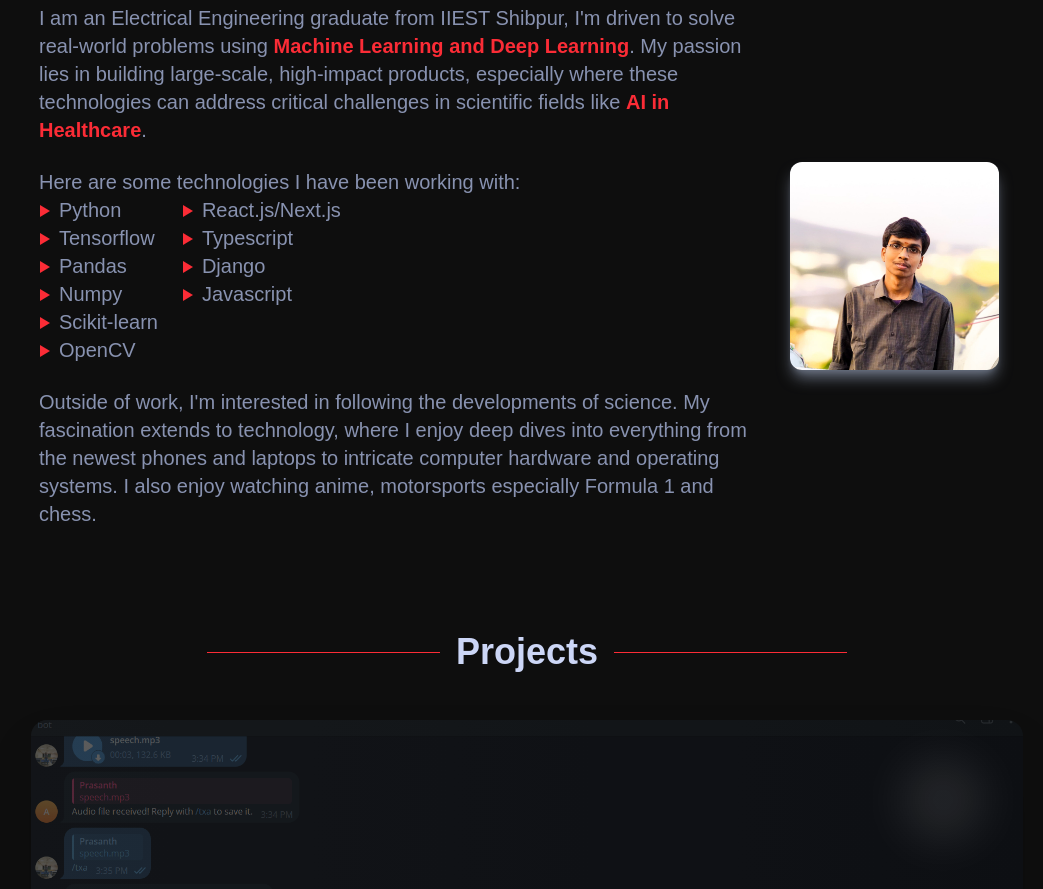
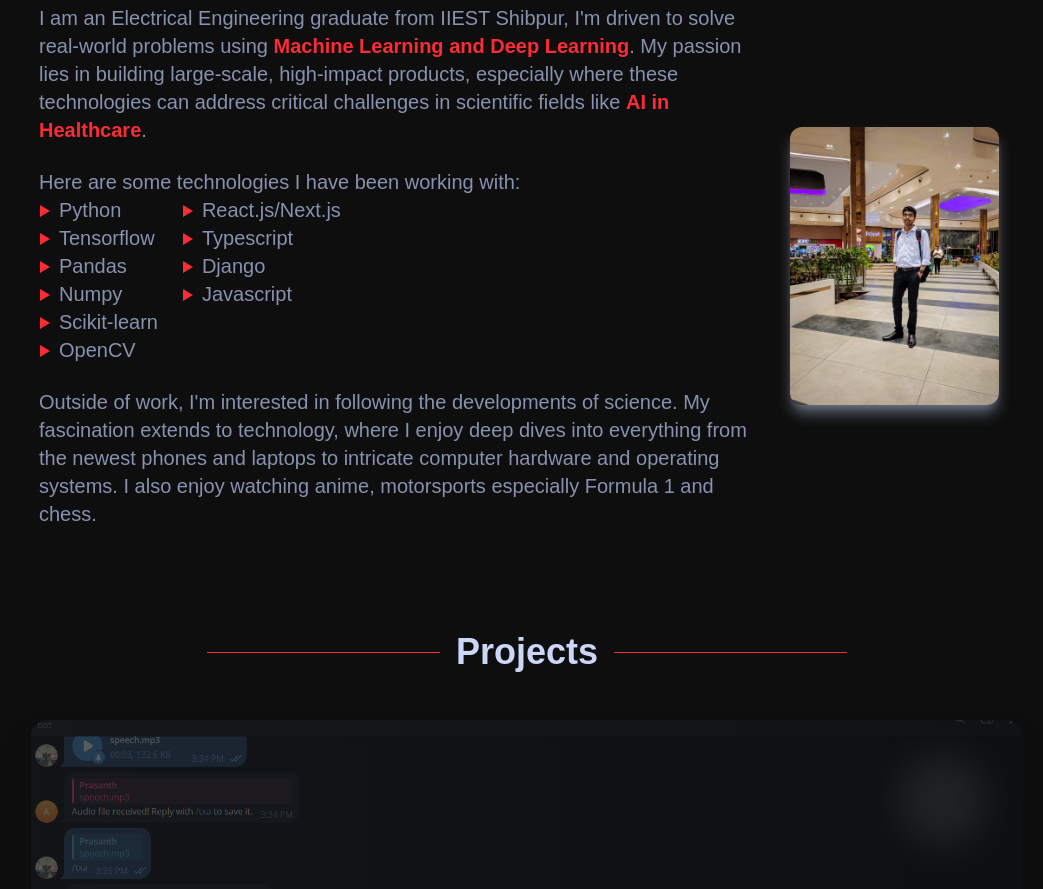
Before and after one commit to prasanthkumarch26/prasanthkumar, a Next.js app: page / in a window 1280 px wide. Shown: the part 1040-1929 px from the top of the page, without its empty margins (113-1156 px from the left). Built offline with nearby package versions, Linux system fonts and the light colour scheme; a web font is replaced by a local one.

Commit message:
Image Update

```diff
--- a/components/About.tsx
+++ b/components/About.tsx
@@ -56,7 +56,7 @@ const About = () => {
           </div>
           <div className="p-4 hidden md:flex items-center">
             <Image
-              src="/prasanth.jpg"
+              src="/prasanthkumar.jpg"
               alt="Prasanth Kumar"
               width={800}
               height={400}
```
Also changed, not shown: public/prasanthkumar.jpg (added).
